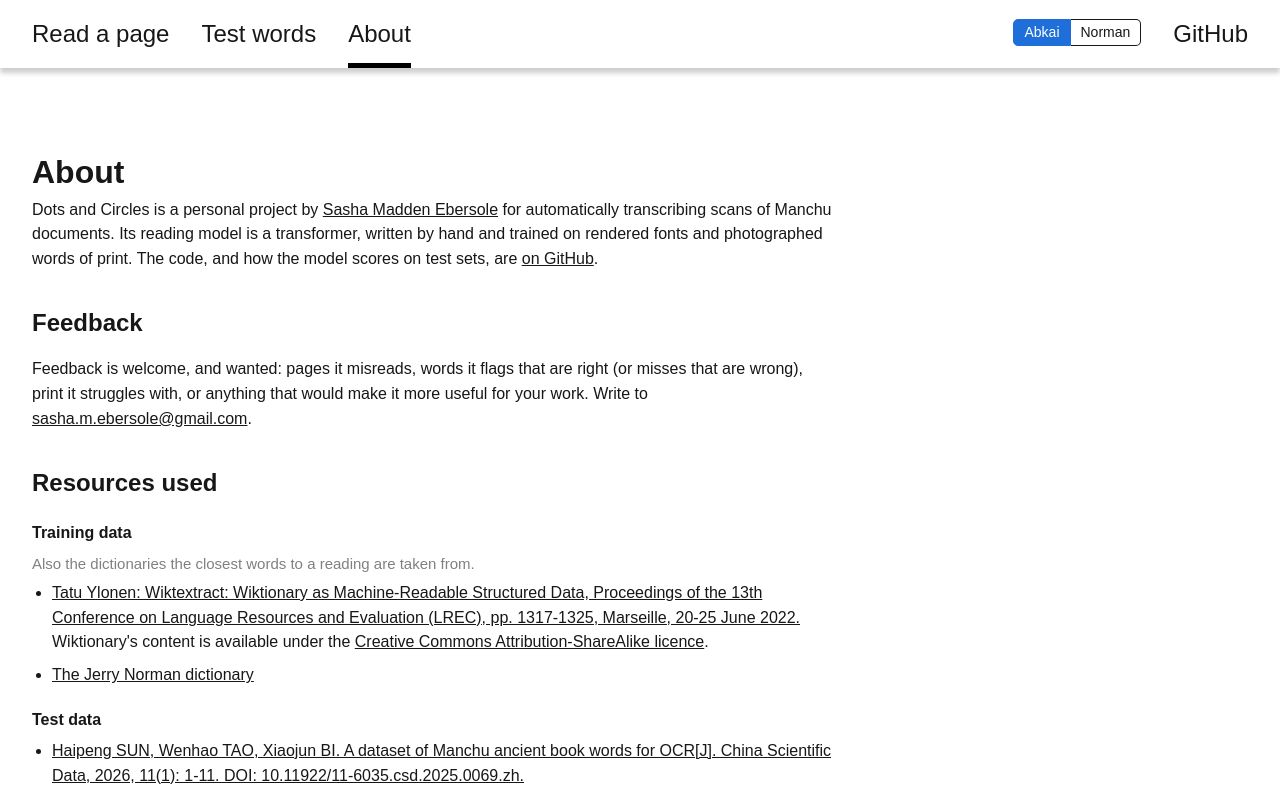
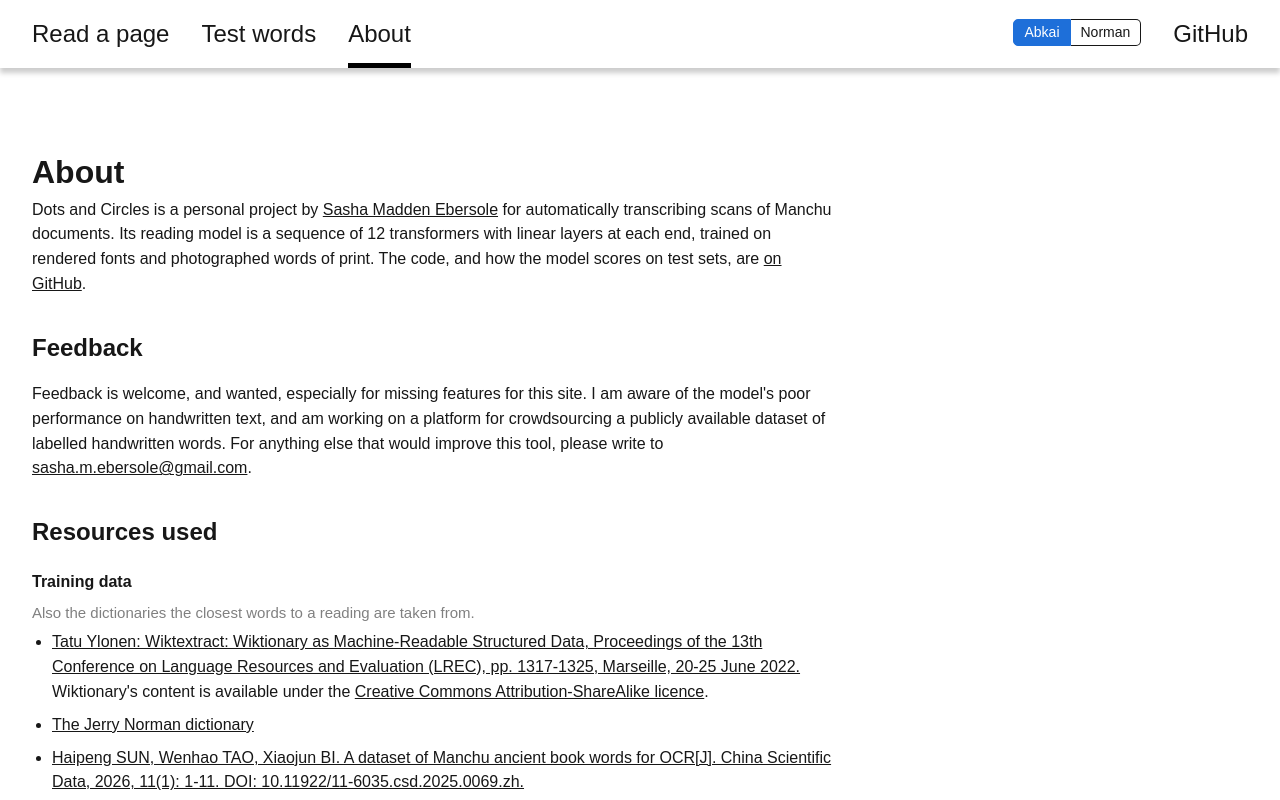
Before and after one commit to AVespaIsNotAMotorcycle/dots-and-circles-frontend, a Next.js app: page /about in a window 1280 px wide. Shown: the top 800 px of the page. Built offline with nearby package versions, Linux system fonts and the light colour scheme.

Commit message:
Updated About page

```diff
--- a/app/about/page.tsx
+++ b/app/about/page.tsx
@@ -20,7 +20,7 @@ export default function AboutPage() {
 			<p>
 				{'Dots and Circles is a personal project by '}
 				<a href="https://sasha-m-ebersole.com/">Sasha Madden Ebersole</a>
-				{' for automatically transcribing scans of Manchu documents. Its reading model is a transformer, written by hand and trained on rendered fonts and photographed words of print. The code, and how the model scores on test sets, are '}
+				{' for automatically transcribing scans of Manchu documents. Its reading model is a sequence of 12 transformers with linear layers at each end, trained on rendered fonts and photographed words of print. The code, and how the model scores on test sets, are '}
 				<a href={GITHUB}>on GitHub</a>
 				.
 			</p>
@@ -28,9 +28,11 @@ export default function AboutPage() {
 			<section aria-labelledby="feedback">
 				<h2 id="feedback">Feedback</h2>
 				<p>
-					Feedback is welcome, and wanted: pages it misreads, words it flags
-					that are right (or misses that are wrong), print it struggles with,
-					or anything that would make it more useful for your work. Write to
+					Feedback is welcome, and wanted, especially for missing features
+					for this site. I am aware of the model's poor performance on
+					handwritten text, and am working on a platform for crowdsourcing
+					a publicly available dataset of labelled handwritten words.
+					For anything else that would improve this tool, please write to
 					{' '}
 					<a href={`mailto:${EMAIL}`}>{EMAIL}</a>
 					.
@@ -62,10 +64,6 @@ export default function AboutPage() {
 							The Jerry Norman dictionary
 						</a>
 					</li>
-				</ul>
-
-				<h3>Test data</h3>
-				<ul>
 					<li>
 						<a href="https://www.scidb.cn/en/detail?dataSetId=b45491b63d694534a9323acf14846586">
 							Haipeng SUN, Wenhao TAO, Xiaojun BI. A dataset of Manchu ancient book
```
